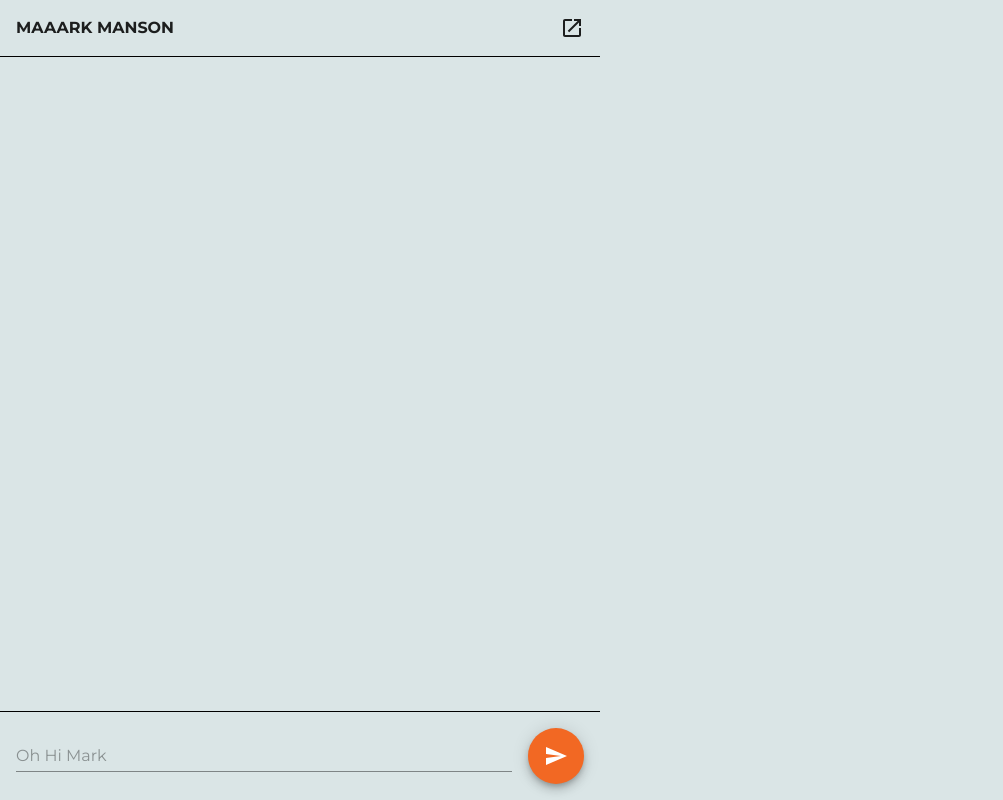
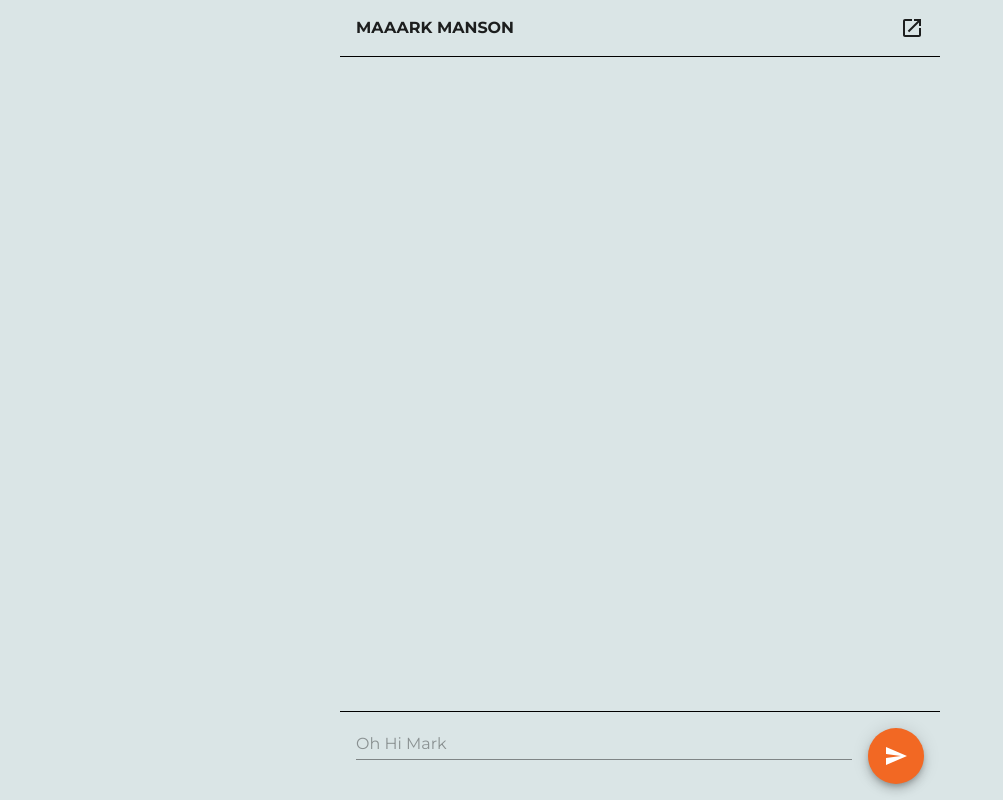
Before and after one commit to alexadrien/maaarkmanson, a React (Create React App) app: page / in a window 1280 px wide. Shown: the whole page, without its empty margins (0-1003 px from the left). Built offline with nearby package versions, Linux system fonts and the light colour scheme.

Commit message:
Center app on desktop

```diff
--- /dev/null
+++ b/src/index.css
@@ -0,0 +1,4 @@
+#root {
+    display: flex;
+    justify-content: center;
+}
--- a/src/index.tsx
+++ b/src/index.tsx
@@ -10,6 +10,7 @@ import { CssBaseline, ThemeProvider } from "@mui/material";
 import { theme } from "./theme";
 import * as Sentry from "@sentry/react";
 import { QueryClient, QueryClientProvider } from "@tanstack/react-query";
+import "./index.css";
 
 Sentry.init({
   dsn: "https://851ae6be07ab44cfa19d751b22a87130@o4505346053308416.ingest.sentry.io/4505346054356992",
```
